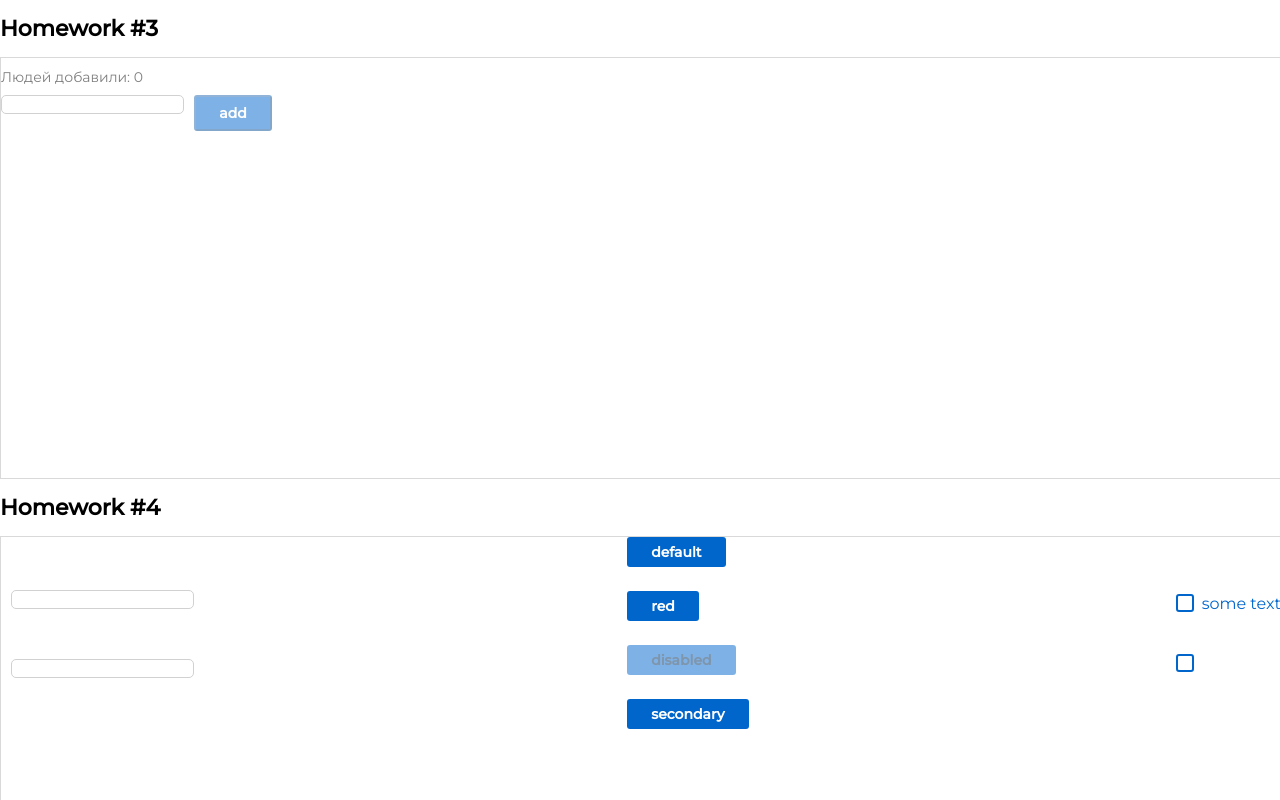
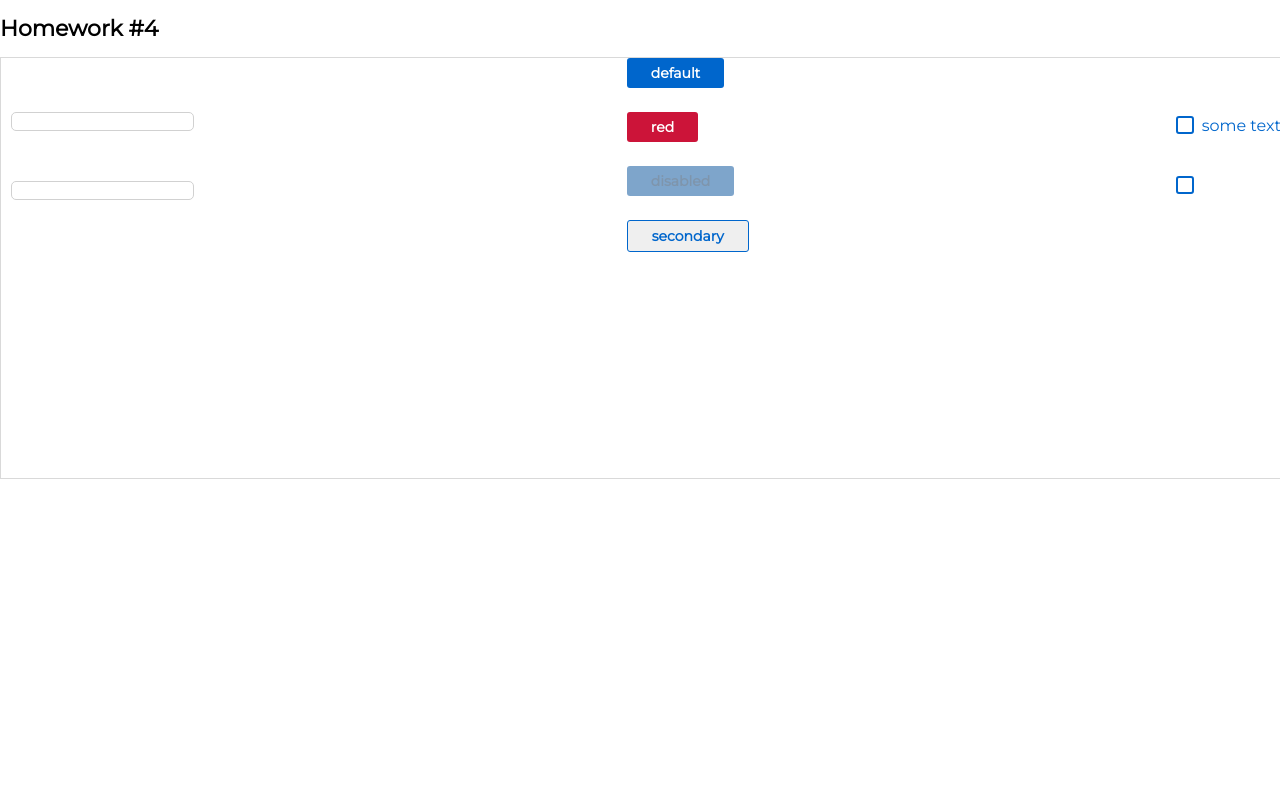
Before and after one commit to Tsukimono13/HomeWork, a React (Create React App) app: page / in a window 1280 px wide. Shown: the top 800 px of the page. Built offline with nearby package versions, Linux system fonts and the light colour scheme.

Commit message:
done HW4

```diff
--- a/src/s1-main/App.tsx
+++ b/src/s1-main/App.tsx
@@ -12,7 +12,7 @@ function App() {
             {/*<HW1/>*/}
             {/*раскомментировать по ходу выполнения*/}
            {/* <HW2/>*/}
-            <HW3/>
+      {/*      <HW3/>*/}
             <HW4/>
 
             {/*при выполнении дз 5 и более - закомментировать здесь дз 1-4, так как они есть внутри дз 5*/}
--- a/src/s2-homeworks/hw04/common/c2-SuperButton/SuperButton.tsx
+++ b/src/s2-homeworks/hw04/common/c2-SuperButton/SuperButton.tsx
@@ -14,23 +14,22 @@ const SuperButton: React.FC<SuperButtonPropsType> = (
         xType,
         className,
         disabled,
-        color,
         ...restProps // все остальные пропсы попадут в объект restProps, там же будет children
     }
 ) => {
-    /*const finalClassName = s.button
+    const finalClassName = s.button
         + (disabled
             ? ' ' + s.disabled
-            : color === 'red'
+            : xType === 'red'
                 ? ' ' + s.red
-                : color === 'secondary'
+                : xType === 'secondary'
                     ? ' ' + s.secondary
                     : ' ' + s.default
                     + (className ? ' ' + className : '')
-        )*/// задачка на смешивание классов
+        ) // задачка на смешивание классов
 
-    const finalClassName =`${s.button} ${color==='red' ? s.red : color==='secondary' ? s.secondary : s.default} ${disabled ? s.disabled : ''}`
-
+    /*const finalClassName =`${s.button} ${color==='red' ? s.red : color==='secondary' ? s.secondary : s.default} ${disabled ? s.disabled : ''}`
+*/
     return (
         <button
             disabled={disabled}
--- a/src/s2-homeworks/hw04/common/c3-SuperCheckbox/SuperCheckbox.tsx
+++ b/src/s2-homeworks/hw04/common/c3-SuperCheckbox/SuperCheckbox.tsx
@@ -27,7 +27,7 @@ const SuperCheckbox: React.FC<SuperCheckboxPropsType> = (
     }
 ) => {
     const onChangeCallback = (e: ChangeEvent<HTMLInputElement>) => {
-       onChange && onChange?.(e)
+      /* onChange && onChange?.(e)*/
 
        onChangeChecked && onChangeChecked?.(e.currentTarget.checked) // задачка на написание онченджа
     }
```
